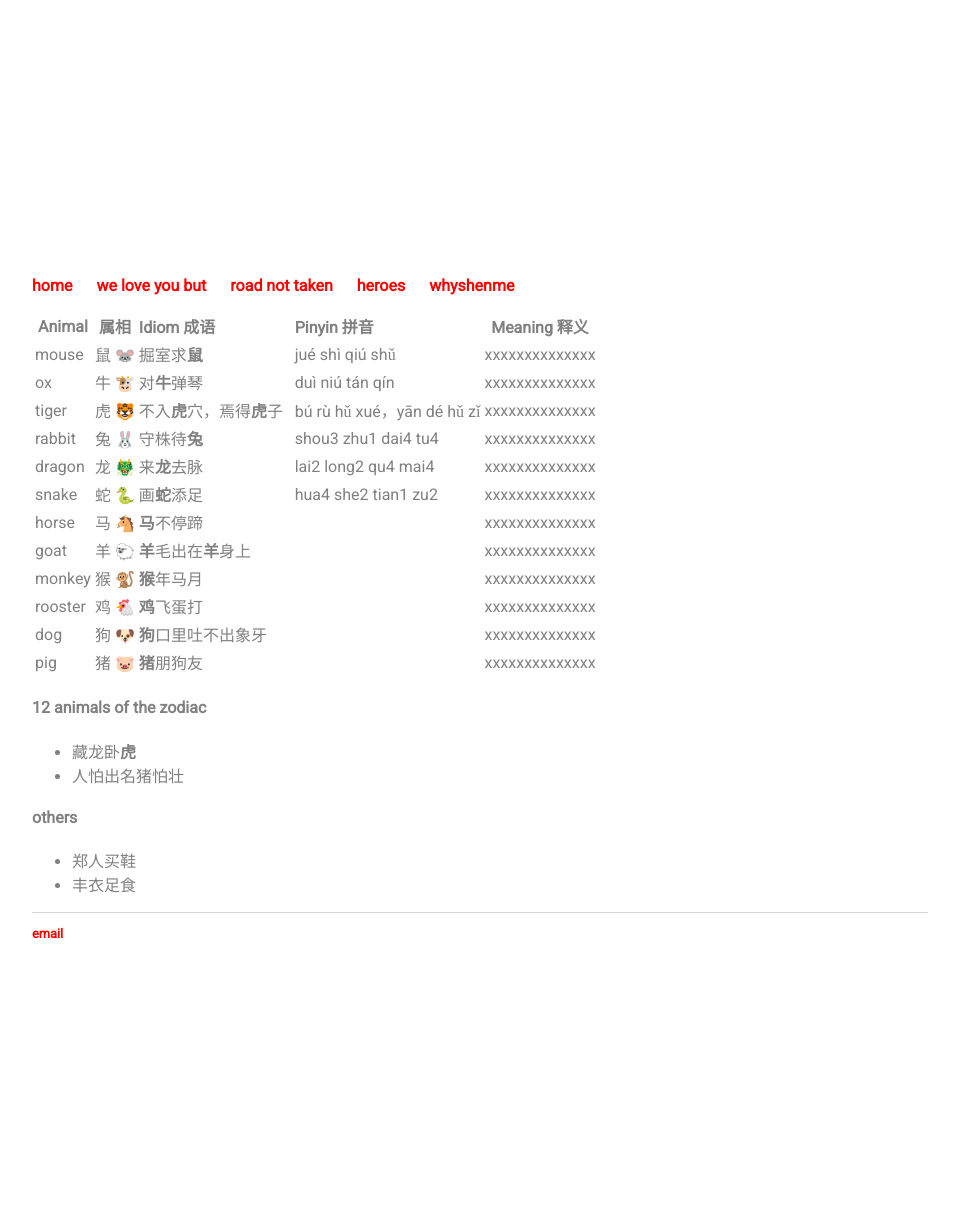
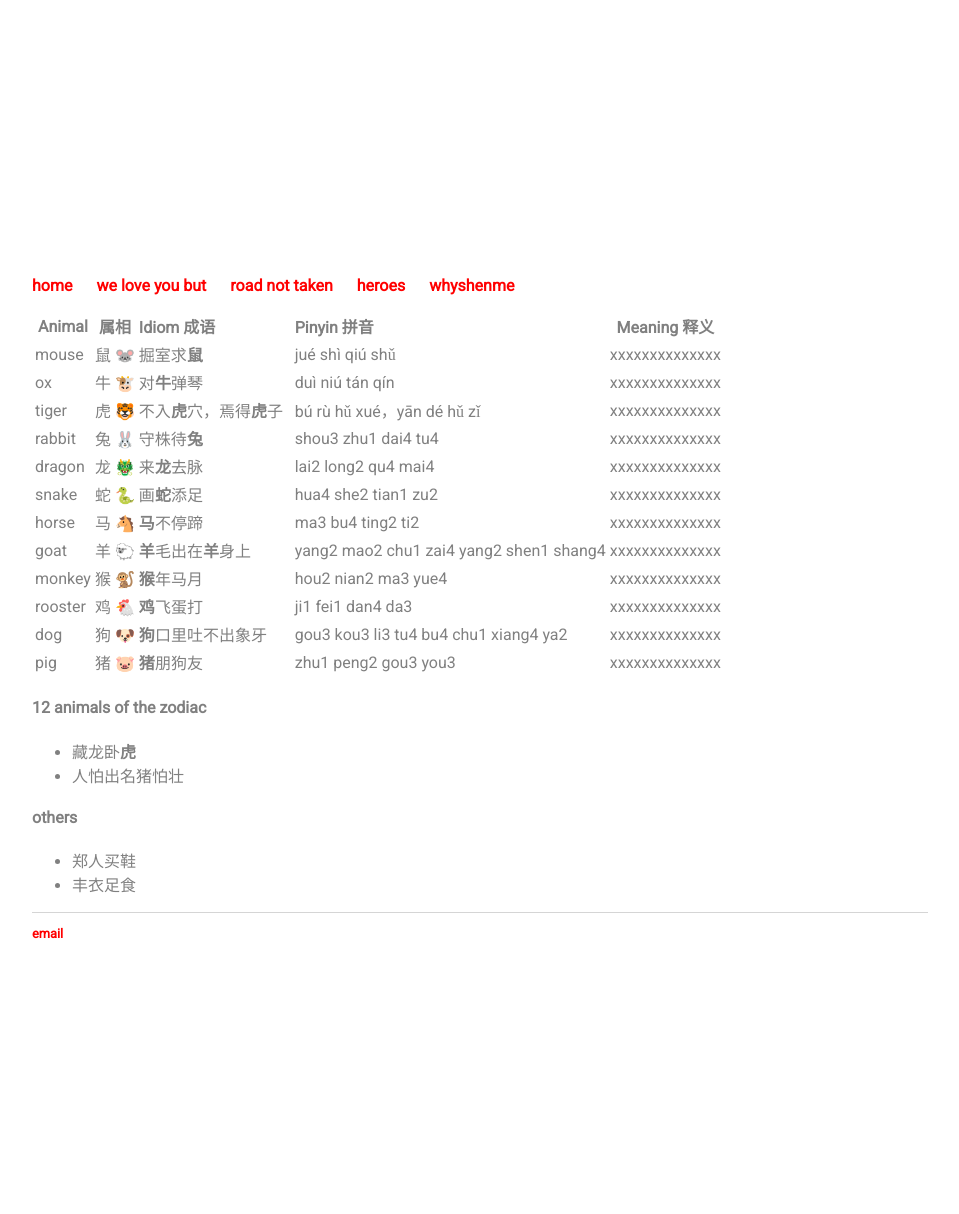
Before and after one commit to c1ndygao/cindygao.com, a Jekyll site: the page built from whyshenme.md, in a window 1280 px wide. Shown: the whole page, without its empty margins (168-1127 px from the left). Built offline with Jekyll 4.4.1, drawn with Linux system fonts in a browser that asks for light colours.

Commit message:
Update whyshenme.md

```diff
--- a/whyshenme.md
+++ b/whyshenme.md
@@ -4,20 +4,20 @@ title: whyshenme
 ---
 
 
-| Animal |属相  |Idiom 成语                | Pinyin 拼音                | Meaning 释义 |
-| -------|-----|:-------------------------|:---------------------------|--------------|
-| mouse  |鼠 🐭| 掘室求**鼠**              | jué shì qiú shǔ            |xxxxxxxxxxxxxx|
-| ox     |牛 🐮| 对**牛**弹琴              | duì niú tán qín            |xxxxxxxxxxxxxx|
-| tiger  |虎 🐯| 不入**虎**穴，焉得**虎**子 | bú rù hǔ xué，yān dé hǔ zǐ |xxxxxxxxxxxxxx|
-| rabbit |兔 🐰| 守株待**兔**              | shou3 zhu1 dai4 tu4        |xxxxxxxxxxxxxx|
-| dragon |龙 🐲| 来**龙**去脉              | lai2 long2 qu4 mai4        |xxxxxxxxxxxxxx|
-| snake  |蛇 🐍| 画**蛇**添足              | hua4 she2 tian1 zu2        |xxxxxxxxxxxxxx|
-| horse  |马 🐴| **马**不停蹄              |                            |xxxxxxxxxxxxxx|
-| goat   |羊 🐑| **羊**毛出在**羊**身上     |                            |xxxxxxxxxxxxxx|
-| monkey |猴 🐒| **猴**年马月              |                            |xxxxxxxxxxxxxx|
-| rooster|鸡 🐔| **鸡**飞蛋打              |                            |xxxxxxxxxxxxxx|
-| dog    |狗 🐶| **狗**口里吐不出象牙       |                            |xxxxxxxxxxxxxx|
-| pig    |猪 🐷| **猪**朋狗友              |                            |xxxxxxxxxxxxxx|
+| Animal |属相  |Idiom 成语                | Pinyin 拼音                             | Meaning 释义 |
+| -------|-----|:-------------------------|:----------------------------------------|--------------|
+| mouse  |鼠 🐭| 掘室求**鼠**              | jué shì qiú shǔ                        |xxxxxxxxxxxxxx|
+| ox     |牛 🐮| 对**牛**弹琴              | duì niú tán qín                        |xxxxxxxxxxxxxx|
+| tiger  |虎 🐯| 不入**虎**穴，焉得**虎**子 | bú rù hǔ xué，yān dé hǔ zǐ             |xxxxxxxxxxxxxx|
+| rabbit |兔 🐰| 守株待**兔**              | shou3 zhu1 dai4 tu4                    |xxxxxxxxxxxxxx|
+| dragon |龙 🐲| 来**龙**去脉              | lai2 long2 qu4 mai4                    |xxxxxxxxxxxxxx|
+| snake  |蛇 🐍| 画**蛇**添足              | hua4 she2 tian1 zu2                    |xxxxxxxxxxxxxx|
+| horse  |马 🐴| **马**不停蹄              | ma3 bu4 ting2 ti2                      |xxxxxxxxxxxxxx|
+| goat   |羊 🐑| **羊**毛出在**羊**身上     |yang2 mao2 chu1 zai4 yang2 shen1 shang4 |xxxxxxxxxxxxxx|
+| monkey |猴 🐒| **猴**年马月              | hou2 nian2 ma3 yue4                    |xxxxxxxxxxxxxx|
+| rooster|鸡 🐔| **鸡**飞蛋打              | ji1 fei1 dan4 da3                      |xxxxxxxxxxxxxx|
+| dog    |狗 🐶| **狗**口里吐不出象牙       | gou3 kou3 li3 tu4 bu4 chu1 xiang4 ya2  |xxxxxxxxxxxxxx|
+| pig    |猪 🐷| **猪**朋狗友              | zhu1 peng2 gou3 you3                   |xxxxxxxxxxxxxx|
 
 
 #### 12 animals of the zodiac ####
```
